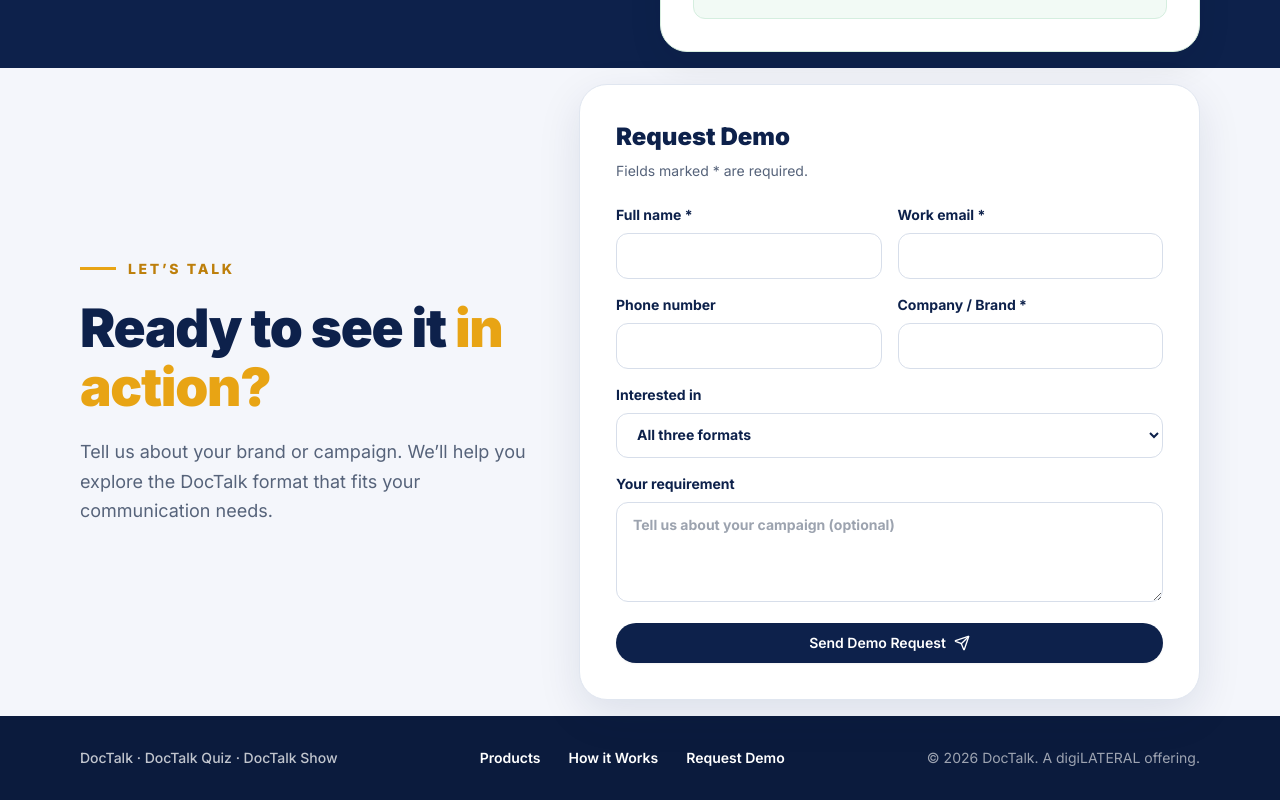
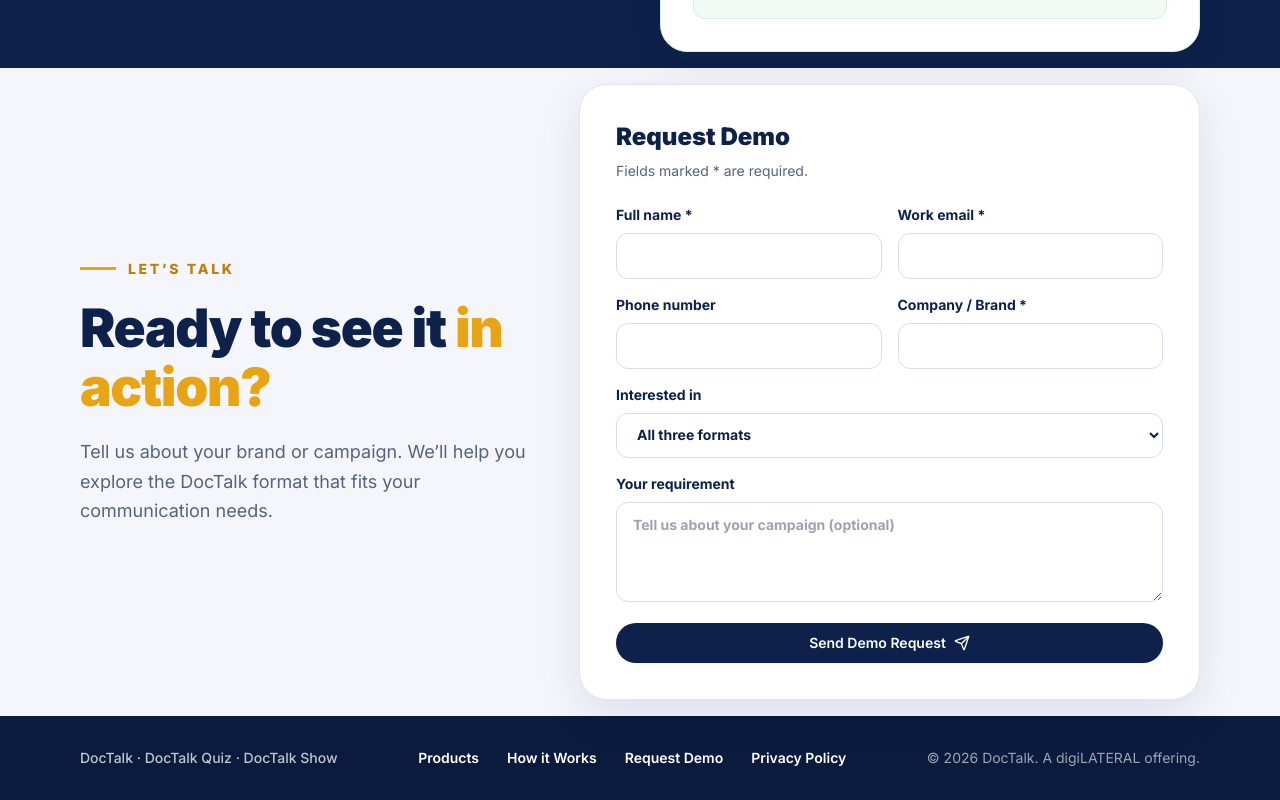
Before and after one commit to Rohan9833/Doctalk-display, a React (Vite) app in the folder client/: page / in a window 1280 px wide. Shown: the part 2811-3611 px from the top of the page. Built offline with nearby package versions, Linux system fonts and the light colour scheme.

Commit message:
Add Privacy Policy link to footer

```diff
--- a/client/src/App.jsx
+++ b/client/src/App.jsx
@@ -979,6 +979,14 @@ function Footer() {
             <a className="transition hover:text-[#E8A414]" href="#demo">
               Request Demo
             </a>
+            <a
+              className="transition hover:text-[#E8A414]"
+              href="https://digilateral.com/privacy"
+              target="_blank"
+              rel="noopener noreferrer"
+            >
+              Privacy Policy
+            </a>
           </nav>
 
           <div className="text-sm text-white/60">
```
